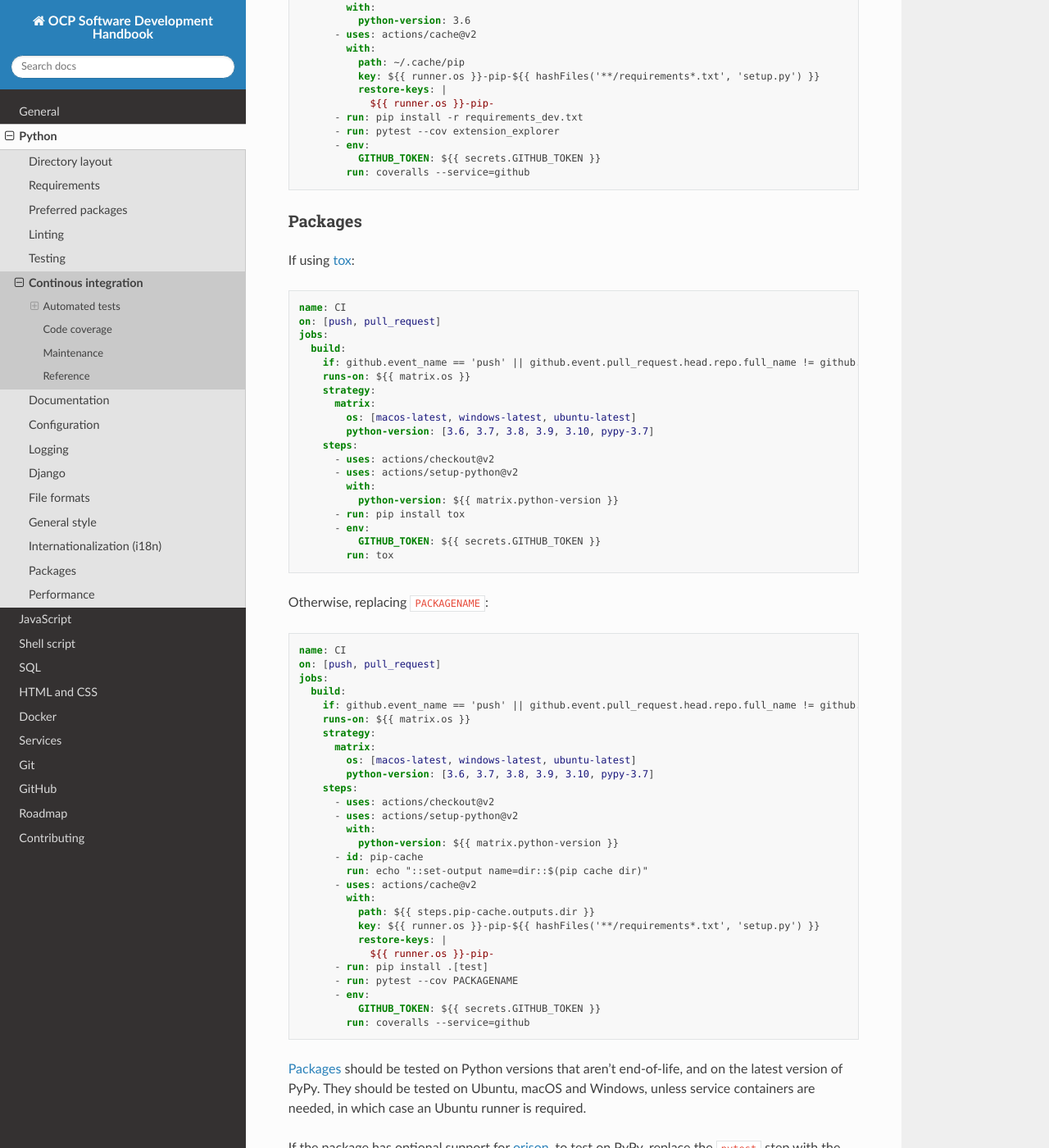
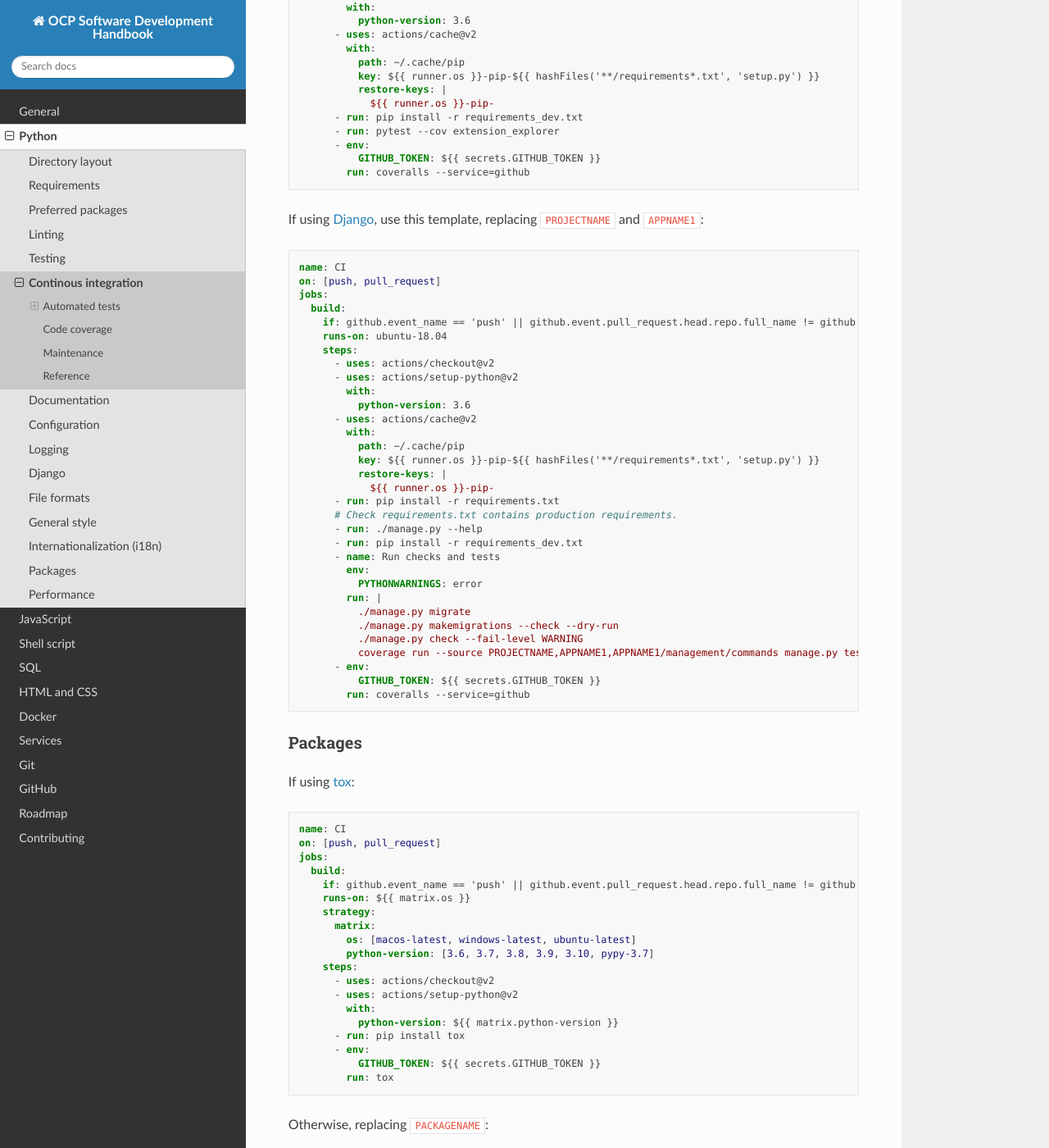
Before and after one commit to open-contracting/software-development-handbook, a Sphinx documentation site: the page built from docs/python/ci.rst, in a window 1280 px wide and 1400 px high, scrolled down 2493 px. Shown: the whole window at 82% size. Built offline with Sphinx 7.4.7 and the Read the Docs theme 2.0.0, drawn with Linux system fonts in a browser that asks for light colours.

Commit message:
python/ci: Add Django template

```diff
--- a/docs/python/ci.rst
+++ b/docs/python/ci.rst
@@ -106,6 +106,11 @@ Applications
 Set the Ubuntu version and Python version to those used in production.
 
 .. literalinclude:: samples/ci-app.yml
+   :language: yaml
+
+If using :doc:`django`, use this template, replacing ``PROJECTNAME`` and ``APPNAME1``:
+
+.. literalinclude:: samples/ci-django.yml
    :language: yaml
 
 Packages
--- /dev/null
+++ b/docs/python/samples/ci-django.yml
@@ -0,0 +1,32 @@
+name: CI
+on: [push, pull_request]
+jobs:
+  build:
+    if: github.event_name == 'push' || github.event.pull_request.head.repo.full_name != github.repository
+    runs-on: ubuntu-18.04
+    steps:
+      - uses: actions/checkout@v2
+      - uses: actions/setup-python@v2
+        with:
+          python-version: 3.6
+      - uses: actions/cache@v2
+        with:
+          path: ~/.cache/pip
+          key: ${{ runner.os }}-pip-${{ hashFiles('**/requirements*.txt', 'setup.py') }}
+          restore-keys: |
+            ${{ runner.os }}-pip-
+      - run: pip install -r requirements.txt
+      # Check requirements.txt contains production requirements.
+      - run: ./manage.py --help
+      - run: pip install -r requirements_dev.txt
+      - name: Run checks and tests
+        env:
+          PYTHONWARNINGS: error
+        run: |
+          ./manage.py migrate
+          ./manage.py makemigrations --check --dry-run
+          ./manage.py check --fail-level WARNING
+          coverage run --source PROJECTNAME,APPNAME1,APPNAME1/management/commands manage.py test
+      - env:
+          GITHUB_TOKEN: ${{ secrets.GITHUB_TOKEN }}
+        run: coveralls --service=github
```
